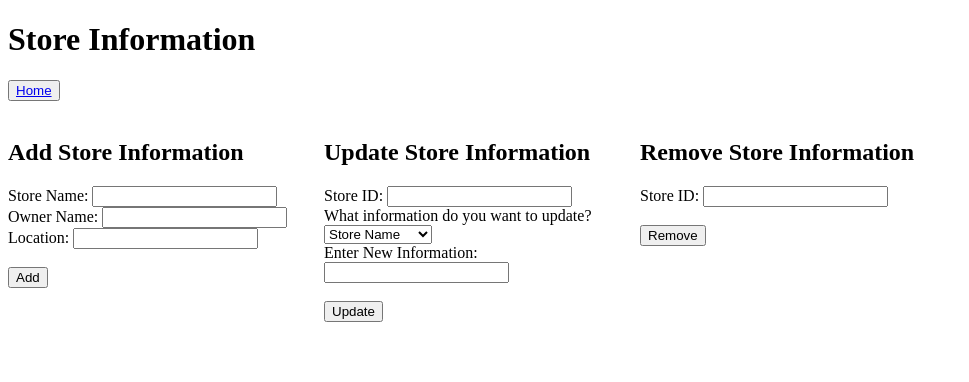
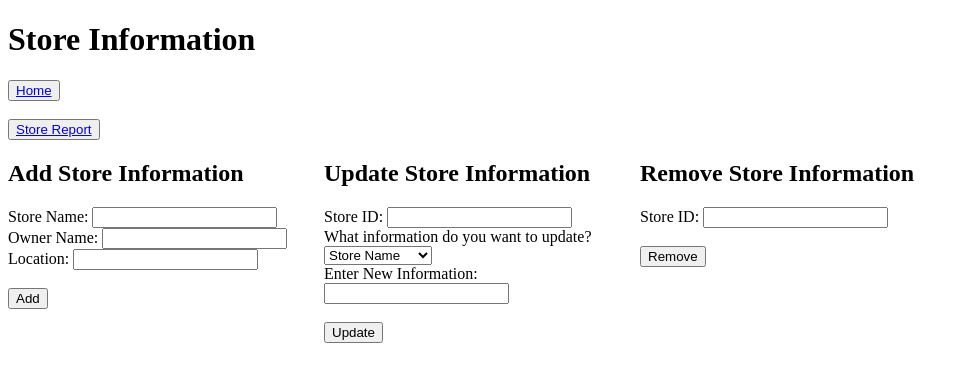
Before and after one commit to nsislow/Kars4u, a Django app: page /Kars4U_components/store in a window 1280 px wide. Shown: the top 382 px of the page, without its empty margins (0-969 px from the left). Run offline with Django 4.2, Linux system fonts and the light colour scheme.

Commit message:
all navigation added

```diff
--- a/project/templates/store.html
+++ b/project/templates/store.html
@@ -20,6 +20,8 @@
     <button><a href="/Kars4U_components/">Home</a></button>
 
     <br>
+    <br>
+    <button><a href="/Kars4U_components/storeReport">Store Report</a></button>
     <br>
 
 <form action="/Kars4U_components/store" method="post">
--- a/project/templates/storeReport.html
+++ b/project/templates/storeReport.html
@@ -17,6 +17,10 @@
   </style>
 </head>
 <body>
+    <button><a href="/Kars4U_components/store">Back</a></button>
+
+    <br>
+    <br>
 <form action="/Kars4U_components/storeReport" method="post">
     {% csrf_token %}
     <div class="row">
```
